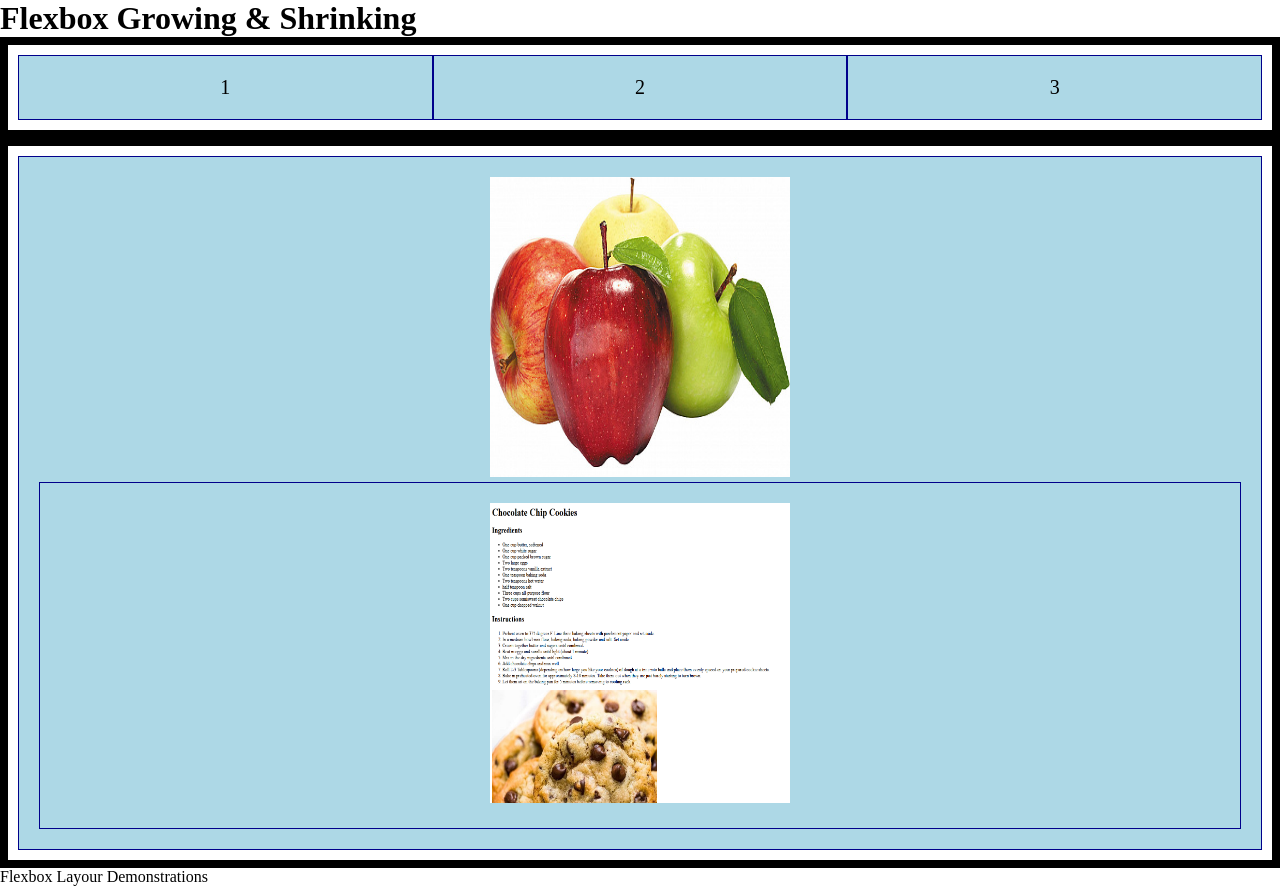
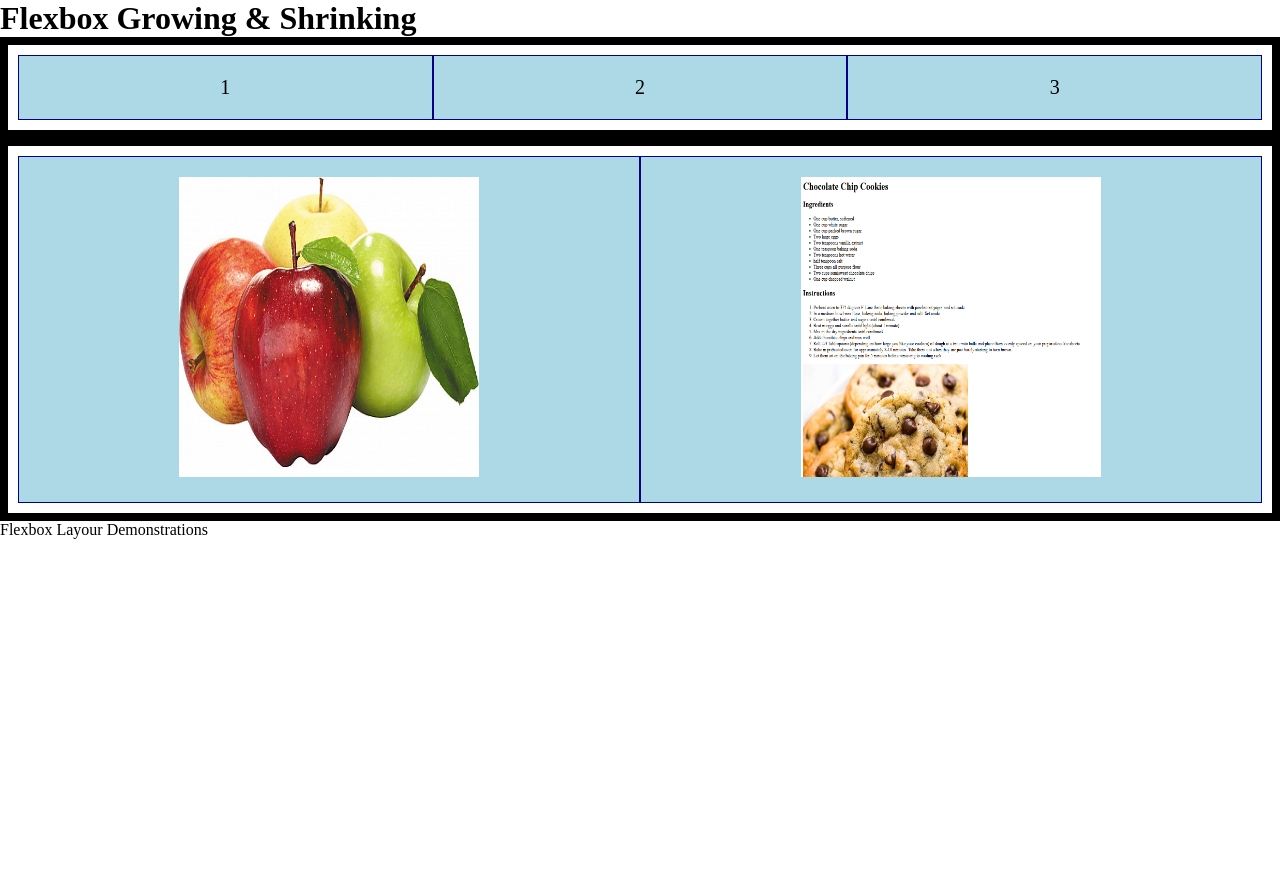
Before and after one commit to MARKHUNTER/ClassAssignment, a plain HTML site: page index.html in a window 1280 px wide. After the commit the page ends 800 px from the top, so only its background shows below. Drawn offline with Linux system fonts and the light colour scheme.

Commit message:
Flex Box Examples

```diff
--- a/index.html
+++ b/index.html
@@ -19,9 +19,9 @@
       </section>
 
       <section class="flex-container">
-        <div class="flex-item"><img src="/images/Apples.jpg" height ="300" width ="300"</div>
-        <div class="flex-item"><img src="/images/ChocolateChipsRecipe.png" height ="300" width ="300"</div>
-      </section>
+        <div class="flex-item"><img src="/images/Apples.jpg" height="300" width="300" /></div>
+        <div class="flex-item"><img src="/images/ChocolateChipsRecipe.png" height="300" width="300" /></div>
+    </section>
 
 
       <footer>
```
